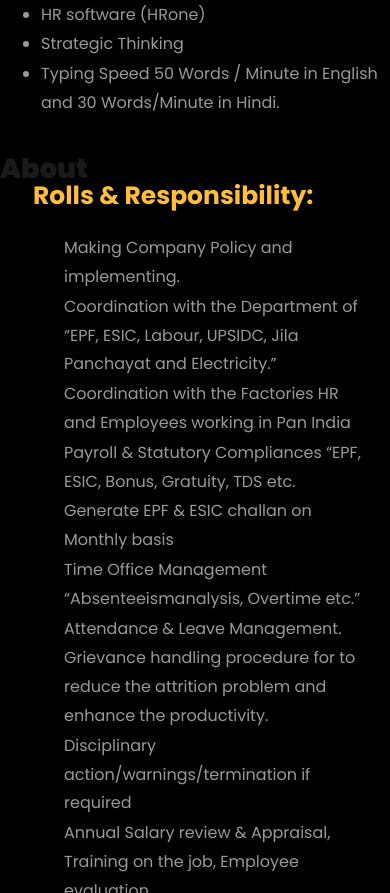
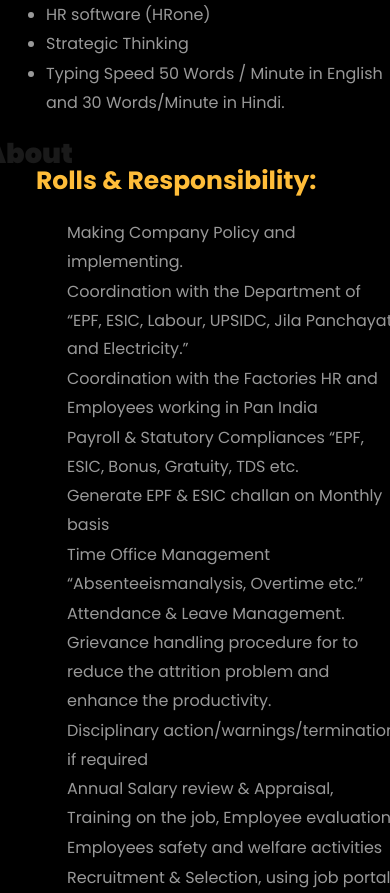
Before and after one commit to Raj180889/MyPorfolio, a plain HTML site: page index.html in a window 390 px wide. Shown: the part 2497-3390 px from the top of the page. Drawn offline with Linux system fonts and the light colour scheme; files whose address does not match are found by name.

Commit message:
Update index.html

```diff
--- a/index.html
+++ b/index.html
@@ -158,11 +158,17 @@
 		font-size: 20px;
 	}
 }
-@media (max-width:670.98px) {
-	.about-res{
-		margin: 15px;
+@media (max-width:670px) {
+	.skill-mf{
+		margin-left: 5px;
 	}
 }
+@media (max-width:670px) {
+	#about-2{
+		margin-left: 18px;
+	}
+}
+
 
 
 
@@ -345,7 +351,7 @@
 
 								<h1 class="big">About</h1>
 
-								<ul class="about-info mt-4 px-md-0 px-2" style="list-style: none;">
+								<ul id="about-2" class="about-info mt-4 px-md-0 px-2" style="list-style: none;">
 									<p class="title-s" style="font-weight: bold; padding-left: 10px; font-size: 25px; color: #ffbd39;" id="main-skills" >Rolls & Responsibility:</p>
 										<ul type ='disc'>
 									<li class="bullet" style="font-size: 16px; margin: 1px; color: #999999;">Making Company Policy and implementing.<span></li>
```
